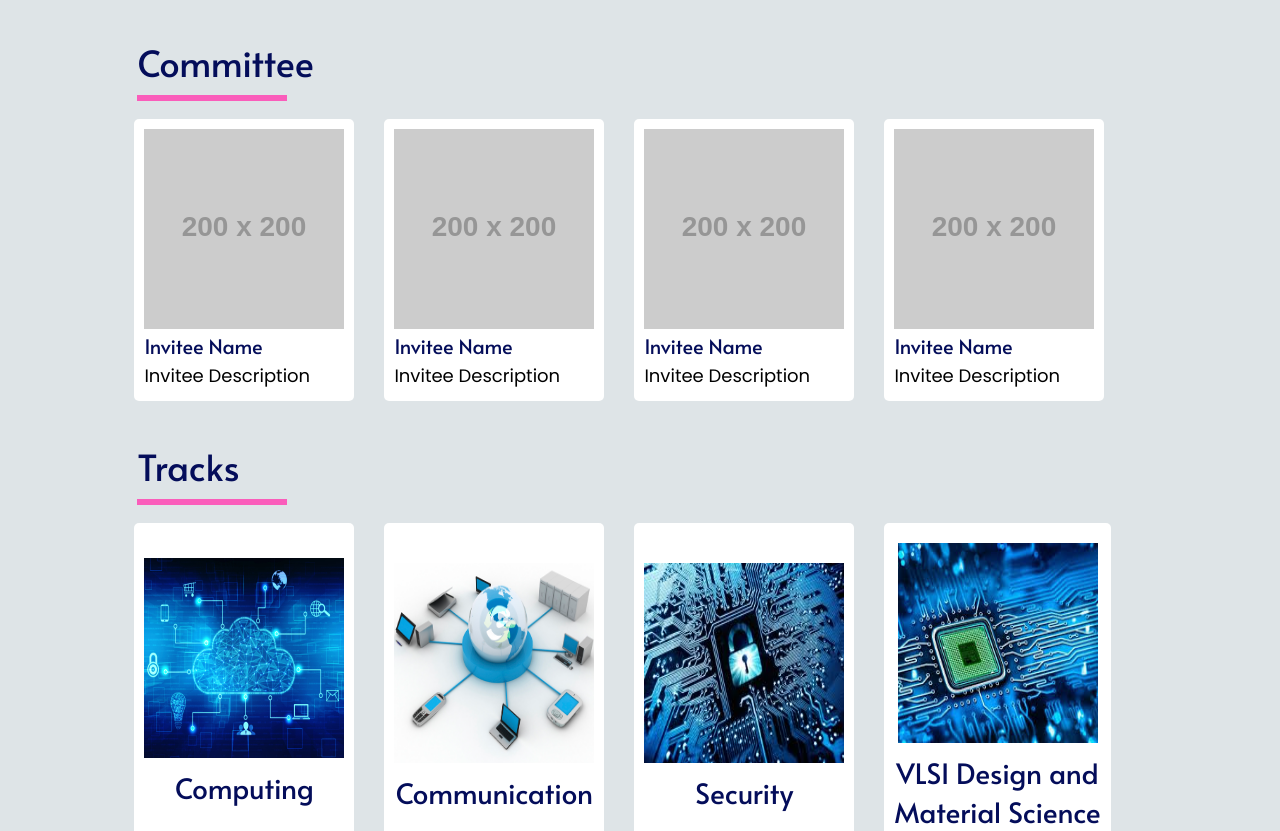
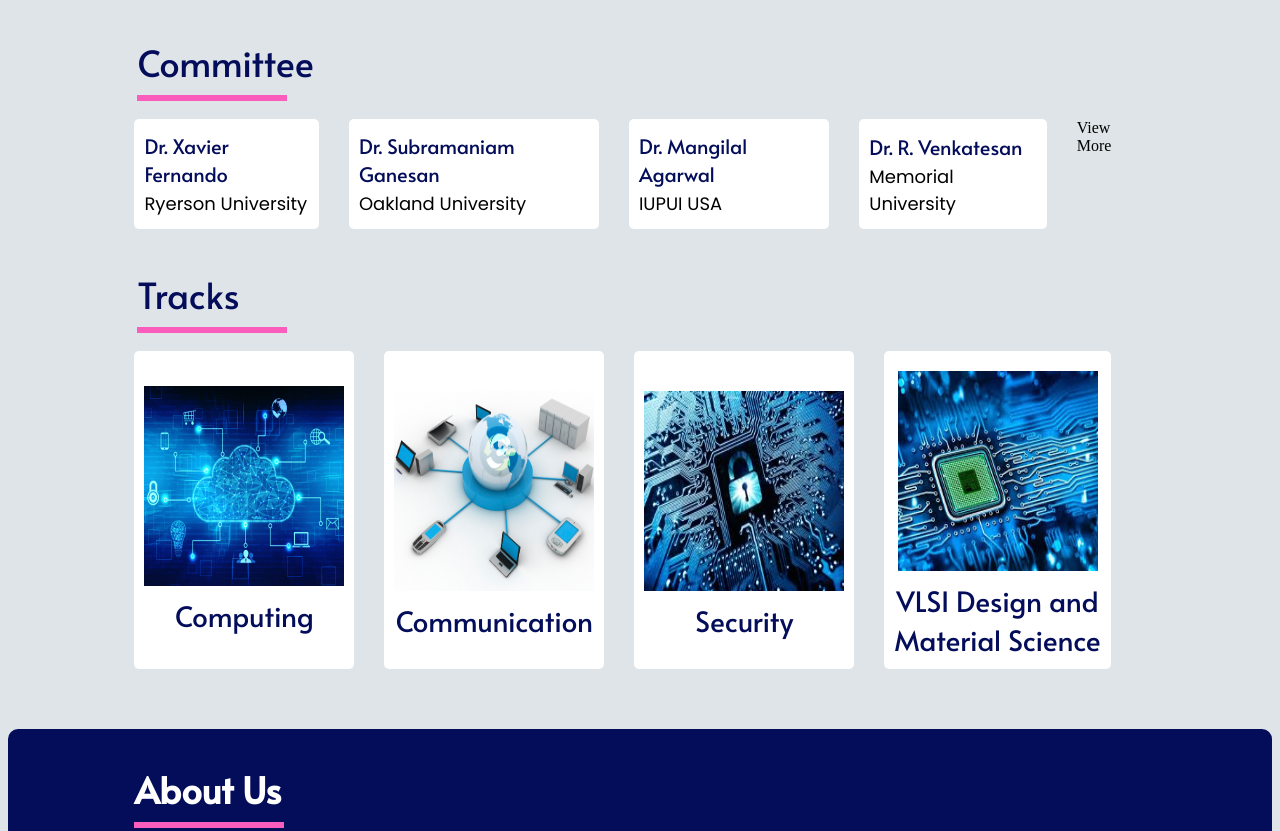
Before and after one commit to fusionmaster7/conference_site, a plain HTML site: page index.html in a window 1280 px wide. Shown: the part 1841-2672 px from the top of the page. Drawn offline with nearby package versions, Linux system fonts and the light colour scheme; placeholder pictures from the web are drawn by us; files whose address does not match are found by name.

Commit message:
Added committee links

```diff
--- a/index.html
+++ b/index.html
@@ -33,9 +33,10 @@
         </div>
         <div class="options">
           <div class="option"><a id="op" href="/">Home</a></div>
-          <div class="option"><a id="op" href="#inv">Committee</a></div>
-          <div class="option"><a id="op">Keynote</a></div>
-          <div class="option"><a id="op">Key Info</a></div>
+          <div class="option">
+            <a id="op" href="#inv">Committee</a>
+          </div>
+          <div class="option"><a id="op" href="#info">Key Info</a></div>
           <div class="option">
             <a id="op" href="/pages/tracks.html">Tracks</a>
           </div>
@@ -166,24 +167,25 @@
       </div>
       <div class="invitees-row">
         <div class="invitee">
-          <img class="invitee-img" src="https://via.placeholder.com/200" />
-          <div class="invitee-name">Invitee Name</div>
-          <div class="invitee-desc">Invitee Description</div>
+          <div class="invitee-name">Dr. Xavier Fernando</div>
+          <div class="invitee-desc">Ryerson University</div>
         </div>
         <div class="invitee">
-          <img class="invitee-img" src="https://via.placeholder.com/200" />
-          <div class="invitee-name">Invitee Name</div>
-          <div class="invitee-desc">Invitee Description</div>
+          <div class="invitee-name">Dr. Subramaniam Ganesan</div>
+          <div class="invitee-desc">Oakland University</div>
         </div>
         <div class="invitee">
-          <img class="invitee-img" src="https://via.placeholder.com/200" />
-          <div class="invitee-name">Invitee Name</div>
-          <div class="invitee-desc">Invitee Description</div>
+          <div class="invitee-name">Dr. Mangilal Agarwal</div>
+          <div class="invitee-desc">IUPUI USA</div>
         </div>
         <div class="invitee">
-          <img class="invitee-img" src="https://via.placeholder.com/200" />
-          <div class="invitee-name">Invitee Name</div>
-          <div class="invitee-desc">Invitee Description</div>
+          <div class="invitee-name">Dr. R. Venkatesan</div>
+          <div class="invitee-desc">Memorial University</div>
+        </div>
+        <div class="view-more">
+          <div class="more">
+            <a href="./pages/committee.html" class="view-link">View More</a>
+          </div>
         </div>
       </div>
       <!--INVITEES END-->
@@ -275,7 +277,7 @@
     <hr class="container-sep" />
     <div class="container">
       <div class="heading-container">
-        <div class="heading">Key Dates</div>
+        <div class="heading" id="info">Key Dates</div>
       </div>
       <ul>
         <li>Submission Deadline: 15 January 2021</li>
```
Also changed, not shown: pages/tracks.html (+4 -3 lines).
